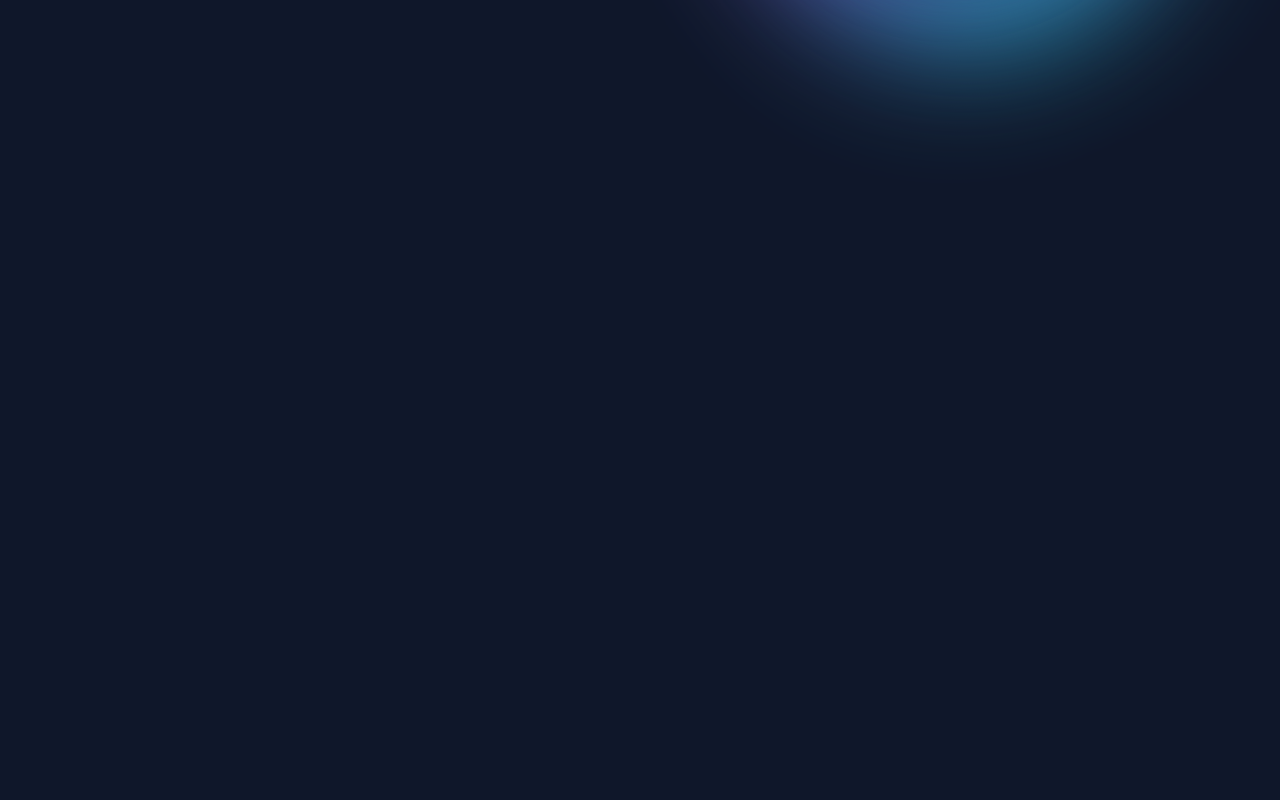
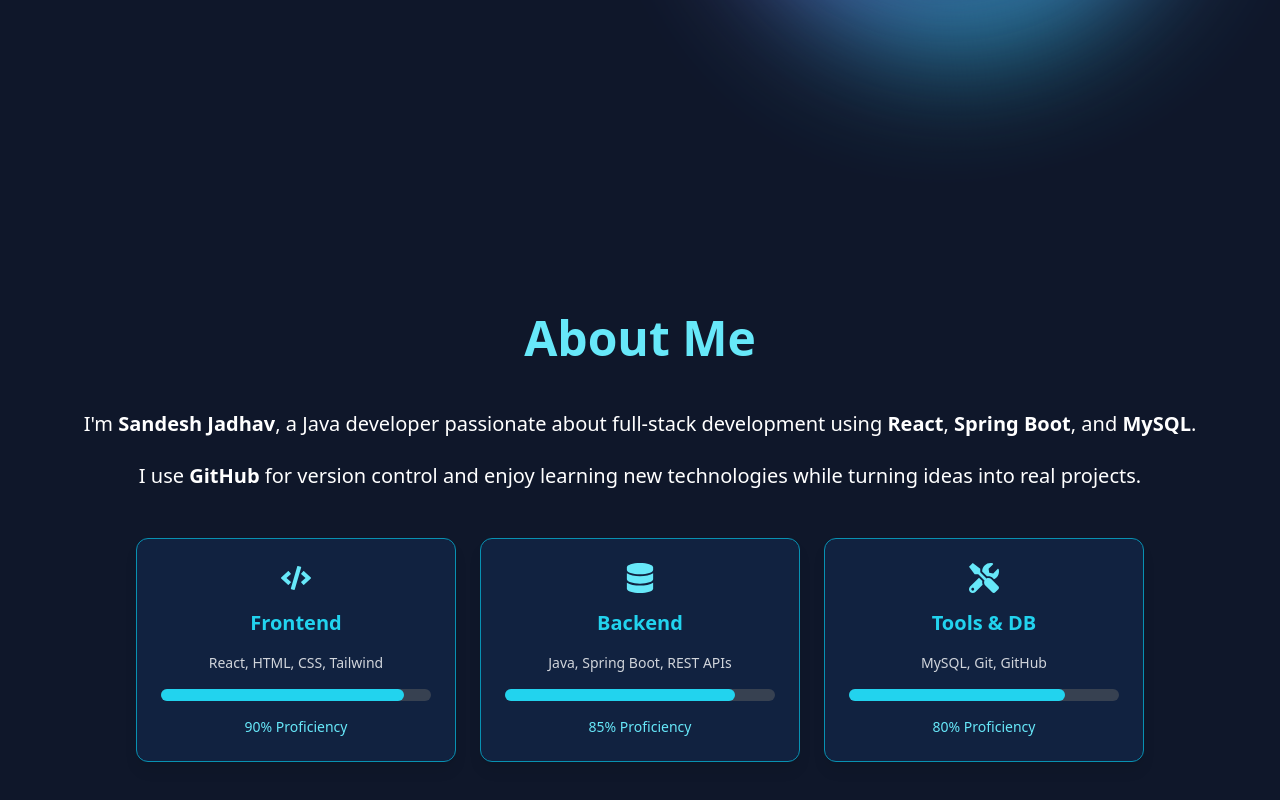
Before and after one commit to SandeshJadhav7320/Personal-Portfolio, a React (Vite) app: page / in a window 1280 px wide. Shown: the part 694-1494 px from the top of the page. Before the commit the page ends 864 px from the top, so only its background shows below. Built offline with nearby package versions, Linux system fonts and the light colour scheme.

Commit message:
About me page is created

```diff
--- a/package.json
+++ b/package.json
@@ -12,7 +12,10 @@
   "dependencies": {
     "framer-motion": "^12.23.12",
     "react": "^19.1.0",
+    "react-countup": "^6.5.3",
     "react-dom": "^19.1.0",
+    "react-icons": "^5.5.0",
+    "react-parallax-tilt": "^1.7.304",
     "react-router-dom": "^7.7.1",
     "react-simple-typewriter": "^5.0.1"
   },
--- a/src/index.css
+++ b/src/index.css
@@ -11,3 +11,7 @@
   padding: 0;
   box-sizing: border-box;
 }
+
+html {
+  scroll-behavior: smooth;
+}
--- /dev/null
+++ b/src/pages/About.jsx
@@ -0,0 +1,105 @@
+// src/components/About.jsx
+
+import { motion } from "framer-motion";
+import Tilt from "react-parallax-tilt";
+import { FaCode, FaDatabase, FaTools } from "react-icons/fa";
+import CountUp from "react-countup";
+
+function About() {
+  const skills = [
+    {
+      title: "Frontend",
+      content: "React, HTML, CSS, Tailwind",
+      icon: <FaCode className="text-3xl text-cyan-300" />,
+      percentage: 90,
+    },
+    {
+      title: "Backend",
+      content: "Java, Spring Boot, REST APIs",
+      icon: <FaDatabase className="text-3xl text-cyan-300" />,
+      percentage: 85,
+    },
+    {
+      title: "Tools & DB",
+      content: "MySQL, Git, GitHub",
+      icon: <FaTools className="text-3xl text-cyan-300" />,
+      percentage: 80,
+    },
+  ];
+
+  return (
+    <section
+      id="about"
+      className="py-20 min-h-screen bg-darkBlue text-white px-6 flex items-center justify-center"
+    >
+      <div className="max-w-6xl w-full text-center space-y-12">
+        {/* Heading */}
+        <motion.h2
+          initial={{ opacity: 0, y: 30 }}
+          whileInView={{ opacity: 1, y: 0 }}
+          transition={{ duration: 1 }}
+          viewport={{ once: true }}
+          className="text-4xl sm:text-5xl font-bold text-cyan-300"
+        >
+          About Me
+        </motion.h2>
+
+        {/* Description Text */}
+        <motion.div
+          initial={{ opacity: 0, y: 40 }}
+          whileInView={{ opacity: 1, y: 0 }}
+          transition={{ duration: 1.2, delay: 0.3 }}
+          viewport={{ once: true }}
+          className="space-y-6 text-lg sm:text-xl leading-relaxed"
+        >
+          <p>
+            I'm <strong>Sandesh Jadhav</strong>, a Java developer passionate about full-stack
+            development using <strong>React</strong>, <strong>Spring Boot</strong>, and{" "}
+            <strong>MySQL</strong>.
+          </p>
+          <p>
+            I use <strong>GitHub</strong> for version control and enjoy learning new
+            technologies while turning ideas into real projects.
+          </p>
+        </motion.div>
+
+        {/* Skill Cards */}
+        <div className="flex flex-col md:flex-row gap-6 justify-center mt-10">
+          {skills.map((item, index) => (
+            <Tilt glareEnable={true} glareColor="#00ffff" glareMaxOpacity={0.2} glarePosition="all" key={index}>
+              <motion.div
+                initial={{ opacity: 0, y: 50 }}
+                whileInView={{ opacity: 1, y: 0 }}
+                transition={{ delay: 0.5 + index * 0.2, duration: 0.8 }}
+                viewport={{ once: true }}
+                whileHover={{ scale: 1.05 }}
+                className="bg-[#112240] p-6 rounded-xl shadow-lg border border-cyan-600 w-full md:w-80 space-y-4"
+              >
+                <div className="flex justify-center">{item.icon}</div>
+                <h3 className="text-xl font-semibold text-cyan-400">{item.title}</h3>
+                <p className="text-sm text-gray-300">{item.content}</p>
+
+                {/* Progress bar */}
+                <div className="w-full bg-gray-700 h-3 rounded-full mt-4">
+                  <motion.div
+                    initial={{ width: 0 }}
+                    whileInView={{ width: `${item.percentage}%` }}
+                    transition={{ duration: 1.5, delay: 0.5 }}
+                    className="h-3 bg-cyan-400 rounded-full"
+                  />
+                </div>
+
+                {/* Counter */}
+                <div className="text-sm text-cyan-300 mt-1">
+                  <CountUp end={item.percentage} duration={2} />% Proficiency
+                </div>
+              </motion.div>
+            </Tilt>
+          ))}
+        </div>
+      </div>
+    </section>
+  );
+}
+
+export default About;
--- a/src/pages/Home.jsx
+++ b/src/pages/Home.jsx
@@ -2,6 +2,7 @@
 import { Typewriter } from "react-simple-typewriter";
 import Navbar from "/src/pages/Navbar";
 import self from "../assets/self.jpeg";
+import About from "./About";
 
 function Home() {
   return (
@@ -84,8 +85,10 @@
           </div>
         </div>
       </section>
+
+      {/* ✅ About Section */}
+      <About />
     </>
   );
 }
-
 export default Home;
```
Also changed, not shown: 1 other file (tests, documents, lock files or other folders).
